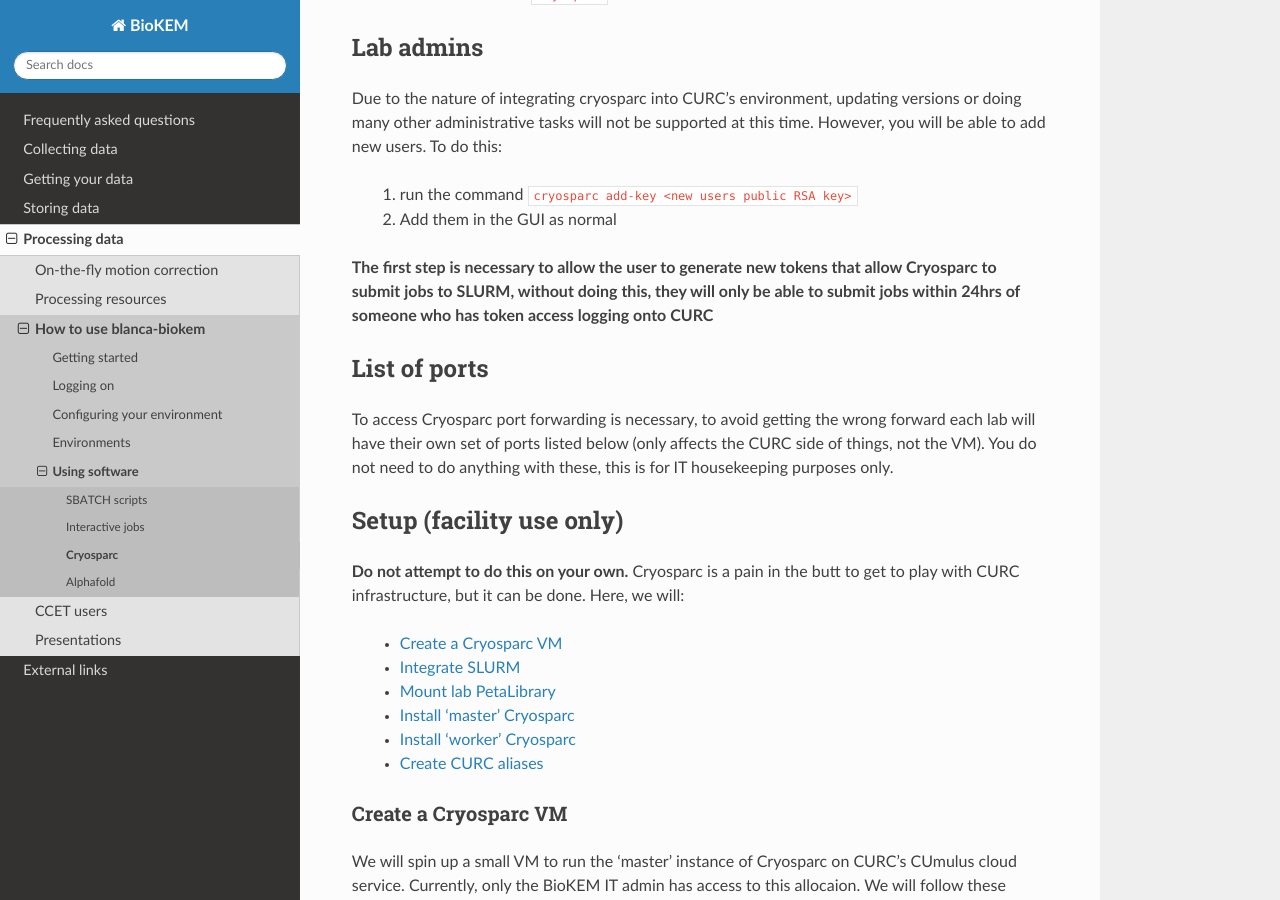
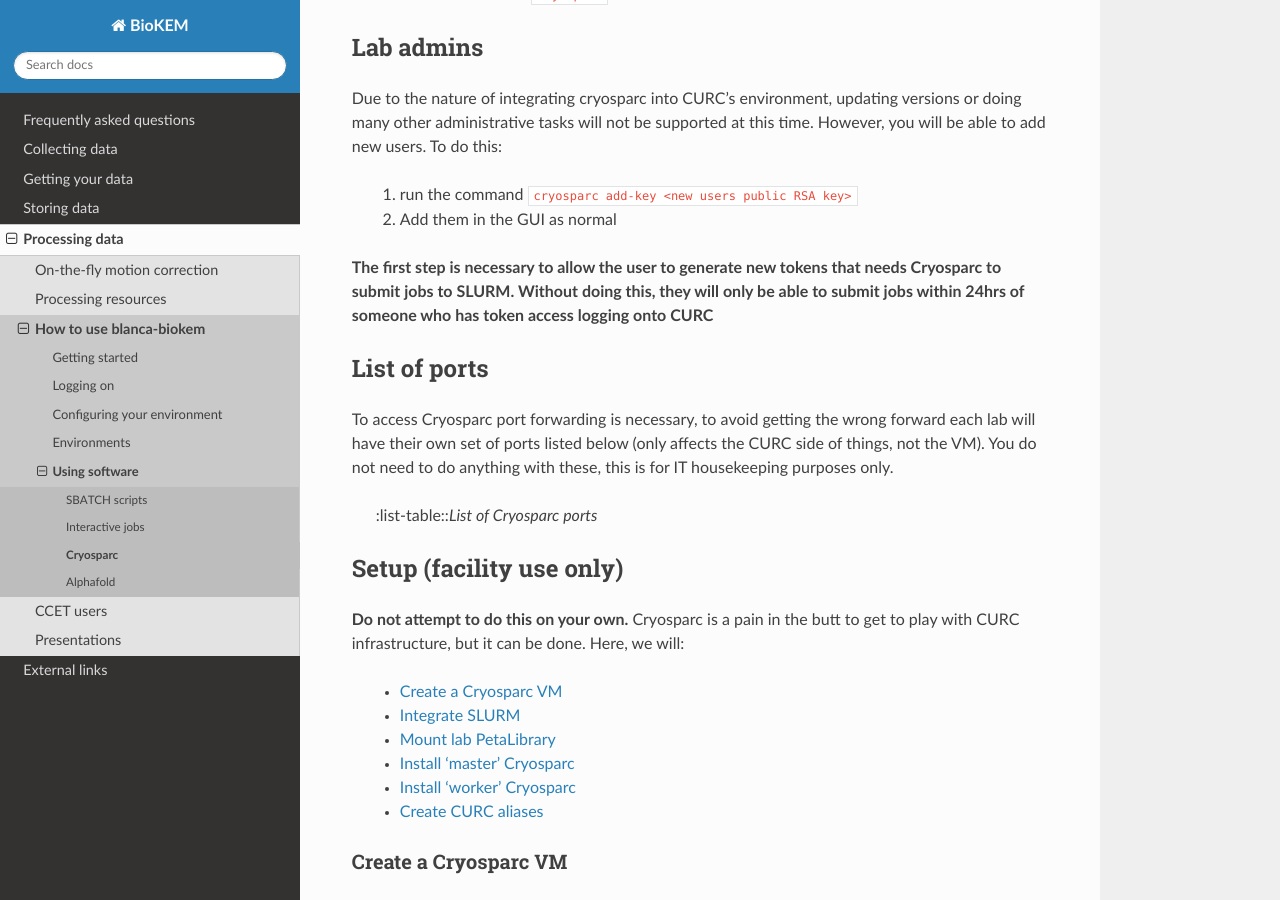
Before and after one commit to CU-BioKEM/user-guide, a Sphinx documentation site: the page built from docs/source/processing/using_software/cryosparc.rst, in a window 1280 px wide and 900 px high, scrolled down 330 px. Built offline with Sphinx 7.4.7 and the Read the Docs theme 2.0.0, drawn with Linux system fonts in a browser that asks for light colours; some of the changed lines change nothing that is shown.

Commit message:
adding cryosparc

```diff
--- a/docs/source/processing/using_software/cryosparc.rst
+++ b/docs/source/processing/using_software/cryosparc.rst
@@ -22,8 +22,8 @@
   #. run the command ``cryosparc add-key <new users public RSA key>``
   #. Add them in the GUI as normal
 
-**The first step is necessary to allow the user to generate new tokens that allow
-Cryosparc to submit jobs to SLURM, without doing this, they will only be able to
+**The first step is necessary to allow the user to generate new tokens that needs
+Cryosparc to submit jobs to SLURM. Without doing this, they will only be able to
 submit jobs within 24hrs of someone who has token access logging onto CURC**
 
 .. _List of ports:
@@ -58,6 +58,8 @@
        - Wuttke
        - Taatjes
 
+  :list-table::`List of Cryosparc ports`
+
 .. _Setup:
 
 Setup (facility use only)
@@ -67,10 +69,10 @@
 
   - :ref:`VM`
   - :ref:`SLURM integration`
-  - :ref:`PL`
+  - :ref:`Mount PL`
   - :ref:`Cryomaster`
   - :ref:`Cryoworker`
-  - :ref:`Aliases`
+  - :ref:`Cryo aliases`
 
 .. _VM:
 
@@ -88,7 +90,7 @@
 Integrate SLURM
 ^^^^^^^^^^^^^^^
 
-.. _PL:
+.. _Mount PL:
 
 Mount lab PetaLibrary
 ^^^^^^^^^^^^^^^^^^^^^
@@ -103,7 +105,7 @@
 Install 'worker' Cryosparc
 ^^^^^^^^^^^^^^^^^^^^^^^^^^
 
-.. _Aliases:
+.. _Cryo aliases:
 
 Create CURC aliases
 ^^^^^^^^^^^^^^^^^^^
```
